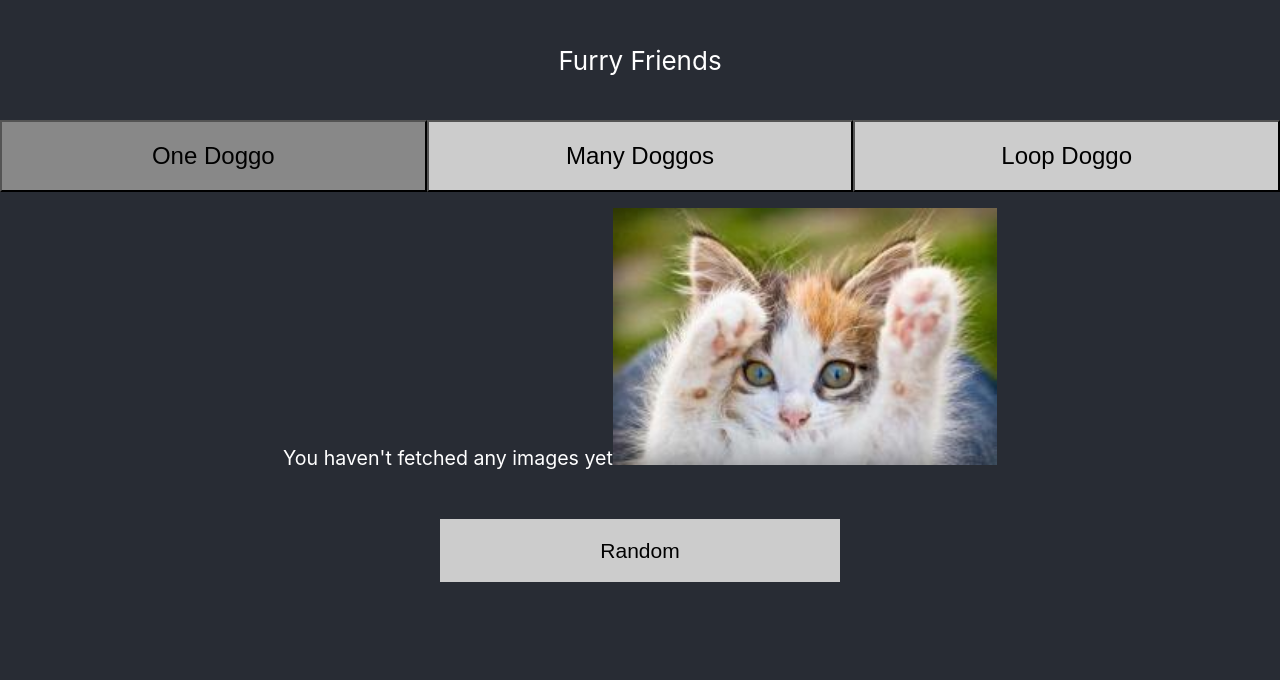
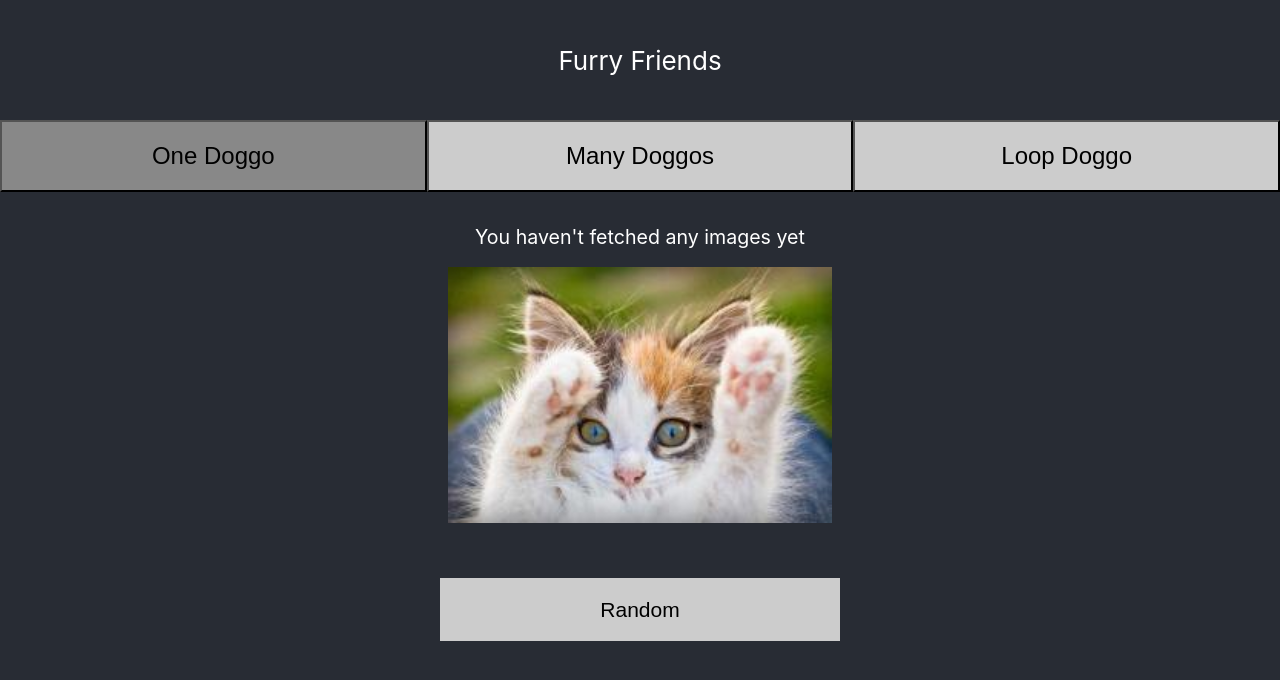
Before and after one commit to alfietham/redux-rxjs-quickdemo, a React (Create React App) app: page / in a window 1280 px wide. Shown: the top 680 px of the page. Built offline with nearby package versions, Linux system fonts and the light colour scheme.

Commit message:
style: update style of NoDoggo

```diff
--- a/src/components/NoDoggo/index.js
+++ b/src/components/NoDoggo/index.js
@@ -7,10 +7,11 @@ const Image = styled.img`
 `;
 
 const InfoText = styled.div`
+  width: 40vw;
   font-size: calc(10px + 1.2vmin);
   color: white;
   line-height: 3em;
-  margin: 2vh 20vw;
+  margin: 2vh auto;
 `;
 
 const NoDoggo = () => (
```
Also changed, not shown: 1 other file (tests, documents, lock files or other folders).
